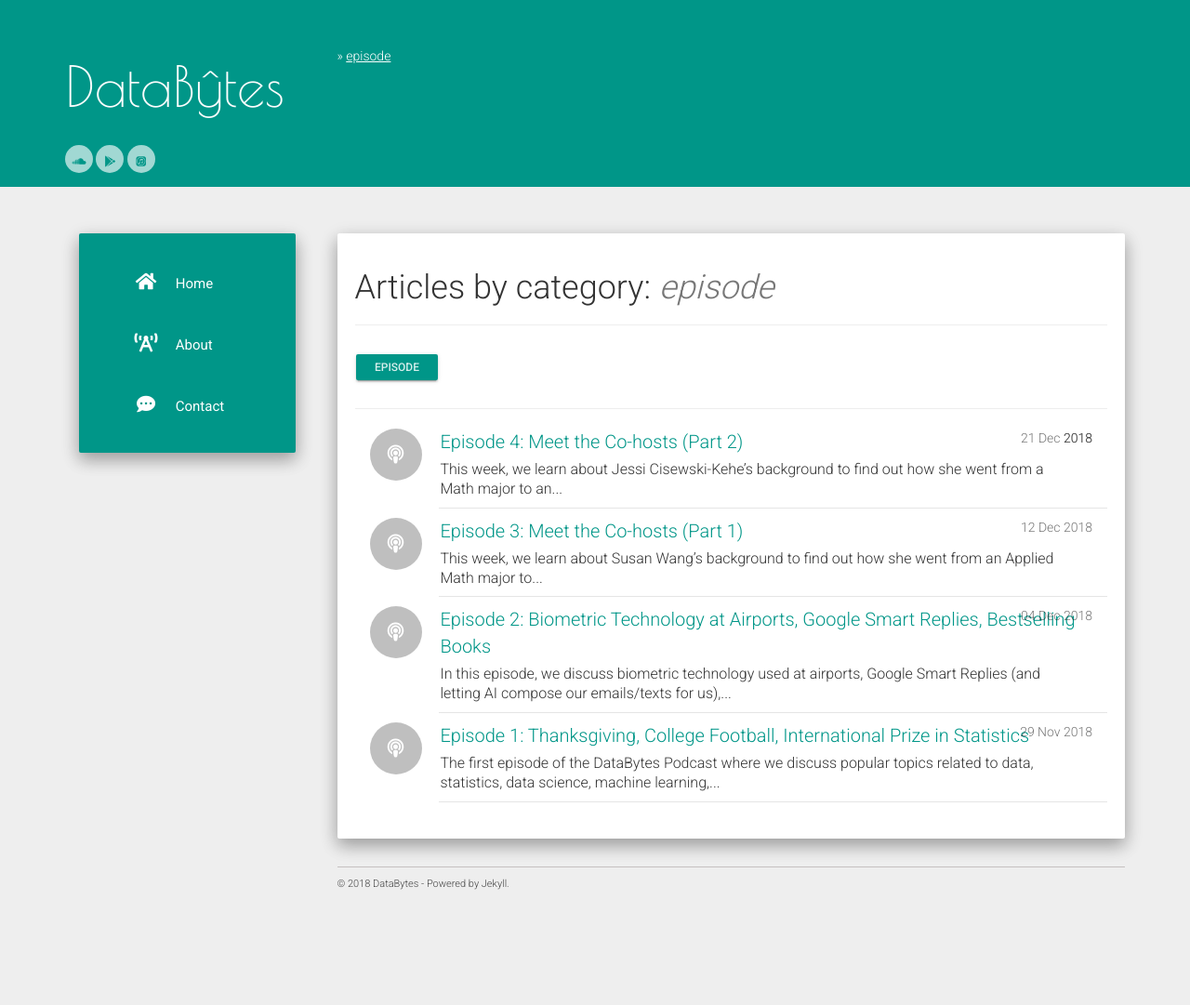
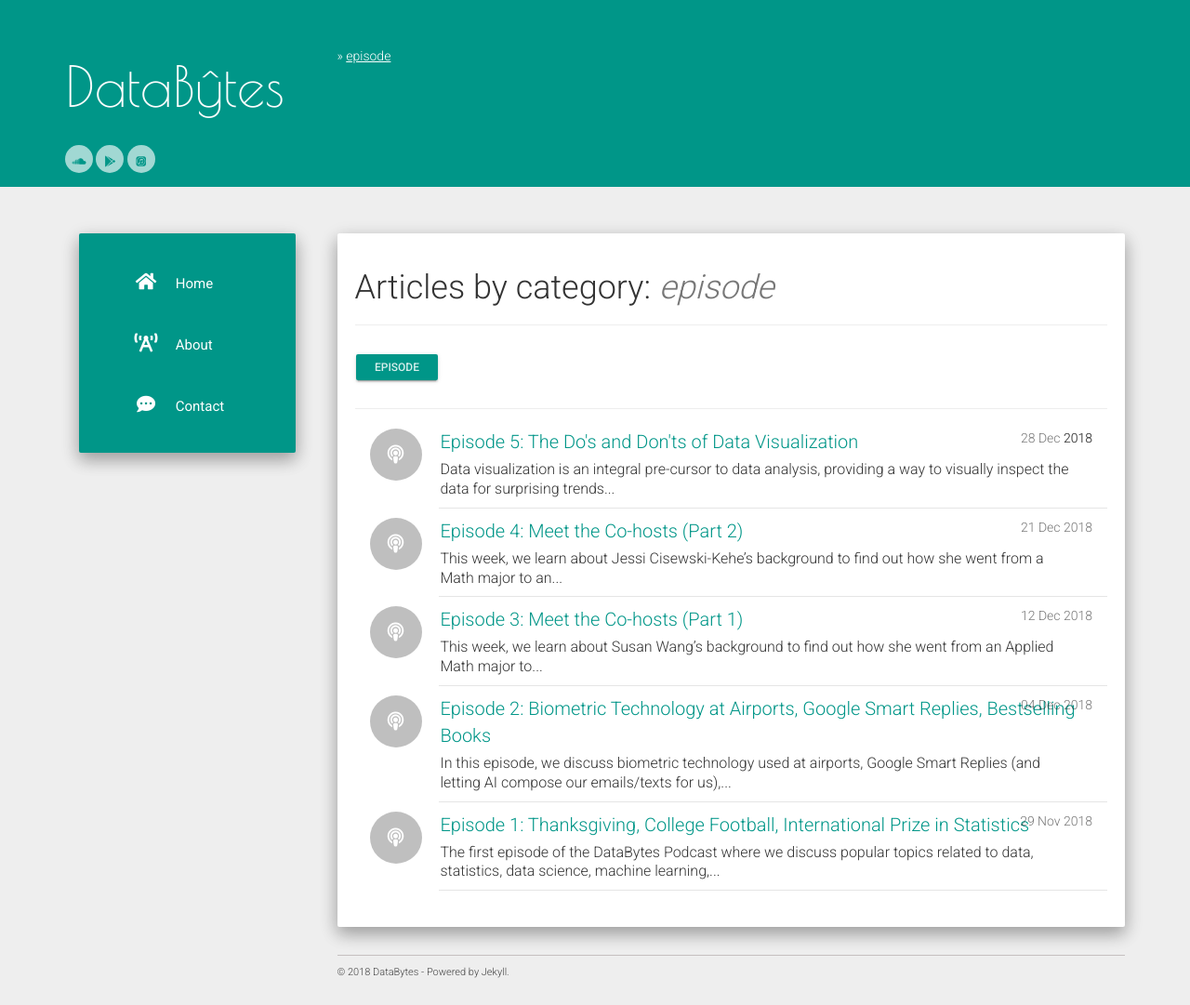
Before and after one commit to DataBytesPodcast/databytespodcast.github.io, a Jekyll site: the page built from category/jekyll.md, in a window 1280 px wide. Shown: the whole page at 93% size. Built offline with Jekyll 4.4.1, drawn with Linux system fonts in a browser that asks for light colours; nearby versions of some CDN libraries; before the commit the page ends 986 px from its top, so only the background shows below that.

Commit message:
Updated homepage to only show posts posted before today.

```diff
--- /dev/null
+++ b/_posts/2018-12-28-episode-5-data-viz-guidelines.md
@@ -0,0 +1,91 @@
+---
+layout: post
+title:  "Episode 5: The Do's and Don'ts of Data Visualization"
+date:   2018-12-28
+categories: episode
+podcast_link: 2h3xaa/episode4_-_12_18_18_6_13_PM.mp3
+podcast_file_size: 39.5 MB
+podcast_duration: "26:51"
+podcast_length: 38667411
+podcast_description: "Data visualization is an integral pre-cursor to data analysis, providing a way to visually inspect the data for surprising trends and uncover potential errors in coding. In this episode, we cover some guiding principles of data visualization. Our website contains links to examples."
+---
+
+Data visualization is an integral pre-cursor to data analysis, providing a way to visually inspect the data for surprising trends and uncover potential errors in coding. In this episode, we cover some guiding principles of data visualization. A brief summary (including promised links to examples) is included below the player.
+
+<iframe width="100%" height="166" scrolling="no" frameborder="no" allow="autoplay" src="https://w.soundcloud.com/player/?url=https%3A//api.soundcloud.com/tracks/547041969&color=%2327a79c&auto_play=false&hide_related=false&show_comments=true&show_user=true&show_reposts=false&show_teaser=true"></iframe>
+
+<h4>A summary of do's and don'ts:</h4>
+<ul>
+<li><b>Do:</b> Label everything, concisely. (This includes specifying the units!)</li>
+<li><b>Do:</b> Make sure the plot suits the kind of variable(s). Univariate plots –- histograms or barplots. Bivariate plots -– boxplots, scatterplots, stacked barplots, etc.</li>
+<li><b>Do:</b> Report/show plots that tell you something interesting -- and then say why it is interesting in words. Maybe it uncovers an unusual feature of the data, or outliers, or it suggests some kind of underlying associations that warrant further investigation.</li>
+<li><b>Do:</b> Carefully choose how many bins to use in your histograms. Or use density plots. (<a href="https://statistics.laerd.com/statistical-guides/understanding-histograms.php">Example of how bin width choice matters</a>)</li>
+<li><b>Don't:</b> Use too many colors (see bad pie chart below).</li>
+<li><b>Don't:</b> Use smoothing procedures with more flexibility than you can accommodate with the number of observations that you have. (<a href="http://htmlpreview.github.io/?https://gist.githubusercontent.com/swang87/fe16a765308c101216f7614cbd4d38b0/raw/2d000ea1c803b7f70fea10a848af10ce83657090/databytes_smoothing.html">Example mentioned</a>)<br>
+<p>Here's another example taken from a Fitbit app screenshot.<br>
+<img src="static/img/ep5_fitbit.png"><br>
+Note how despite an absence of data points between 2016 and 2018 (shown in the white line) does not prevent the app from interpolating with some parabolic spline in the region (blue curve). The blue curve fabricates an upward trend from 2016 to 2017 and then a downward trend from 2017 to 2018.</p></li>
+<li><b>Do:</b> Jitter scatterplots to minimize overplotting. Or use translucency features of your plotting tool. (<a href="https://python-graph-gallery.com/134-how-to-avoid-overplotting-with-python/">Fixing overplotting in Python</a> | <a href="https://towardsdatascience.com/overshadowing-the-other-points-the-overplotting-issue-e6d1ebbdef20">Fixing overplotting in R</a>)</li>
+<li><b>Do: </b>Sort your categorical variables (barplot categories based on heights or boxplot categories based on medians). (<a href="https://moderndive.com/C-appendixC.html">Example</a>)</li>
+<li><b>Don't:</b> Use pie charts. More on that below!</li>
+</ul>
+<hr>
+<h3>The Issue with Pie Charts</h3>
+
+<figure>
+<img src="https://66.media.tumblr.com/698249f0a55f9186d52d252759242532/tumblr_p3utcdJEdu1sgh0voo1_1280.jpg">
+<figcaption>
+Source: <a href="http://viz.wtf/image/171134950336">WTF Visualizations</a>.
+</figcaption>
+  </figure>
+<br>
+This image just about encapsulates everything that is wrong with pie charts.
+<ul>
+<li>There are too many categories, making it difficult to discern which category is associated with which slice.</li>
+<li>The angling of the pie makes it hard to visually process the relative sizes of each slice.</li>
+<li>The pie chart occupies a lot of space for the information it is trying to convey.</li>
+</ul>
+You can find multiple posts online that expand on why pie charts are often bad ways of visualizing data -- yes, there are longer rants on pie charts than the one we've given, such as the one <a href="https://www.businessinsider.com/pie-charts-are-the-worst-2013-6"> here</a>. We particularly like an example of why even simple pie charts (with few categories displayed) can fail:<br>
+<img src="https://amp.businessinsider.com/images/51bf1e9becad048c0a000002-960-326.jpg" width="500"><br>
+The example provided suggests that A, B, and C are pie charts that represent polling results for a 5-candidate race in a local election, done at 3 different time points. Can you tell who's in the lead at each time point?  <br>
+<img src="https://amp.businessinsider.com/images/51bf0aa8ecad04a05d00004a-960-369.jpg" width="500"><br>
+The bar charts here represent the same data. Not only can you tell who's in the lead at any of the 3 time points, but you can also easily tell the trajectory of how each candidate fared as time progressed.
+<h3>The Naughty List</h3>
+Now we present a list of some other truly horrific charts (that are not pie charts).
+<ol><li>
+  <figure>
+  <img src="http://livingqlikview.com/wp-content/uploads/2017/04/Worst-Data-Visualizations-05.jpg">
+    <figcaption>
+      Source: <a href="http://livingqlikview.com/the-9-worst-data-visualizations-ever-created/">The 9 Worst Data Visualizations Ever Created</a>
+    </figcaption>
+  </figure>
+  <p>Pie charts aren't the only culprits. Here, the y-axis scale is deceiving.</p>
+</li>
+<li>
+<figure><img src="https://junkcharts.typepad.com/.a/6a00d8341e992c53ef01b8d2464d49970c-200wi" align="top" clear = "left">
+<figcaption>Source: <a href="https://junkcharts.typepad.com/junk_charts/wsj/">Junk Charts</a></figcaption>
+</figure>
+<p>This plot, cut out of the Wall Street Journal, requires prolonged staring to realize how the bar lengths might possibly reflect any of the proportions provided. There's conditioning involved, in which case, a mosaicplot will probably do the data better justice, as suggested at the source website.</p>
+
+</li>
+<li>
+<figure><img src="https://visme.co/blog/wp-content/uploads/2016/02/Percent-of-Job-Loses-Relative-to-Peak-Employment-Month.jpg" width="700">
+<figcaption>Source: <a href="https://visme.co/blog/bad-infographics/">Bad Infographics: 11 Mistakes You Never Want to Make</a></figcaption></figure>
+<p>Too many colors can make it challenging to differentiate various categories.</p>
+</li>
+</ol>
+<h3>The Nice List</h3>
+Finally, this discussion wouldn't be complete with some stellar examples of thoughtful graphics.
+<ol>
+<li><figure><img src="https://raw.githubusercontent.com/halhen/viz-pub/master/pastime-income/pastime.png" width="500"><figcaption>Source: <a href="https://www.reddit.com/r/dataisbeautiful/comments/6heb75/income_distributions_in_americans_pastimes_oc/">Reddit post</a></figcaption></figure>
+<p>This plot showcases how American pastimes differ by household income, using the American Time Use Survey dataset.</p></li>
+<li><figure><img src="https://fivethirtyeight.com/wp-content/uploads/2016/11/morris-durant-1b.png?w=575">
+<figcaption>Source: <a href="https://fivethirtyeight.com/features/the-52-best-and-weirdest-charts-we-made-in-2016/">Fivethirtyeight.com</a></figcaption></figure>
+<p>Ah, a plot of residuals (points per shot against expectations) to showcase the superiority of basketball players. Minor quibble: Not too sure why Curry, Thompson, Barnes, and Green have the same colors whereas other highlighted players are in different colors.</p>
+</li>
+<li><figure><img src="static/img/ep5_gapminder.png">
+<figcaption>Source: <a href="https://s3-eu-west-1.amazonaws.com/static.gapminder.org/GapminderMedia/wp-uploads/20161215212516/countries_health_wealth_2016_v151.pdf">Gapminder</a>
+</figcaption></figure><p>Indeed, this example, from the late great Hans Rosling's organization, Gapminder, is an example of where arguably a lot of information is fit into a small space. However, this is one of those plots that is actually meant to encourage zooming in and taking a good look (the source link above will lead you to the full pdf image). Even in this shrunken view, the color-coding by region helps provide a big-picture look at the relationship between health and wealth of nations around the world. The sizes of the circles additionally showcase the population size of each nation.</p></li>
+</ol>
+ <h4>Looking for more?</h4>
+ There's a whole <a href="reddit.com/r/dataisbeautiful/">subreddit</a> (/r/dataisbeautiful) full of them. We use these sometimes as inspiration -- but of course, because Reddit is a free-for-all platform, not every post will be golden.
--- a/index.html
+++ b/index.html
@@ -7,11 +7,16 @@
 </div>
 <div class="well">
     <div class="list-group">
+    {% assign curDate = site.time | date: '%s' %}
+
       {% for post in paginator.posts %}
+      {% assign postStartDate = post.date | date: '%s' %}
+      {% if postStartDate <= curDate %}
       <div class="list-group-item">
         <div class="row-action-primary">
           <i class="fas fa-podcast"></i>
         </div>
+
         <div class="row-content">
 
           <div class="least-content">{{ post.date | date_to_string }}</div>
@@ -21,6 +26,7 @@
         </div>
       </div>
       <div class="list-group-separator"></div>
+       {% endif %}
       {% endfor %}
     </div>
 
--- a/podcastfeed.xml
+++ b/podcastfeed.xml
@@ -30,7 +30,11 @@
 <itunes:category text="{{ site.podcast_subcategory_one }}" />
 <itunes:category text="{{ site.podcast_subcategory_two }}" />
 </itunes:category>
+{% assign curDate = site.time | date: '%s' %}
+
 {% for ep in site.categories.episode %}
+{% assign postStartDate = ep.date | date: '%s' %}
+{% if postStartDate <= curDate %}
   <item>
     <title>{{ ep.title }}</title>
     <link>{{ site.url }}{{ ep.url }}</link>
@@ -59,6 +63,7 @@
     <itunes:explicit>{{ site.podcast_explicit }}</itunes:explicit>
     <itunes:duration>{{ ep.podcast_duration }}</itunes:duration>
   </item>
+  {% endif %}
 {% endfor %}
 </channel>
 </rss>
```
Also changed, not shown: 1 other file.
